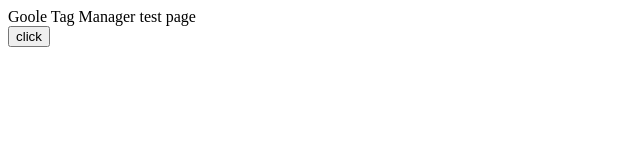
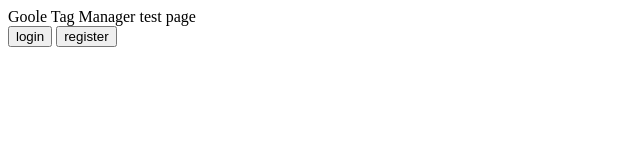
Before and after one commit to shenglongy/google-tag-manager-testing, a plain HTML site: page index.html in a window 1280 px wide. Shown: the whole page, without its empty margins (0-640 px from the left). Drawn offline with Linux system fonts and the light colour scheme.

Commit message:
add more test

```diff
--- a/index.html
+++ b/index.html
@@ -19,7 +19,8 @@
 <body>
   <div>Goole Tag Manager test page</div>
 
-  <button onclick="handleCick()">click</button>
+  <button onclick="handleCick()">login</button>
+  <button onclick="handleClickRegister()">register</button>
   <!-- Google Tag Manager (noscript) -->
   <noscript><iframe src="https://www.googletagmanager.com/ns.html?id=GTM-PK4TM54" height="0" width="0"
       style="display:none;visibility:hidden"></iframe></noscript>
@@ -29,6 +30,10 @@
     const handleCick = () => {
       dataLayer.push({ "event": "login" });
     }
+
+    const handleClickRegister = () => {
+      dataLayer.push({"event": "register"});
+    }
   </script>
 </body>
 </html>
```
